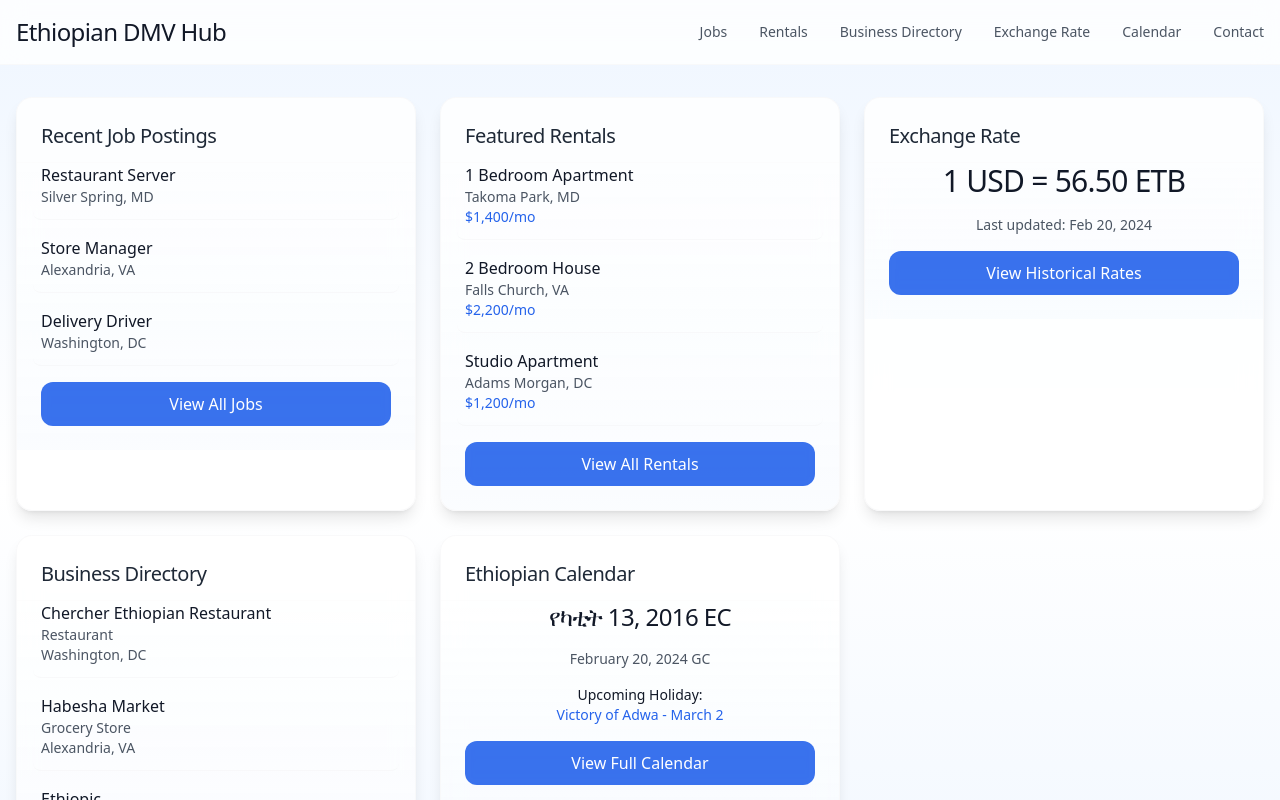
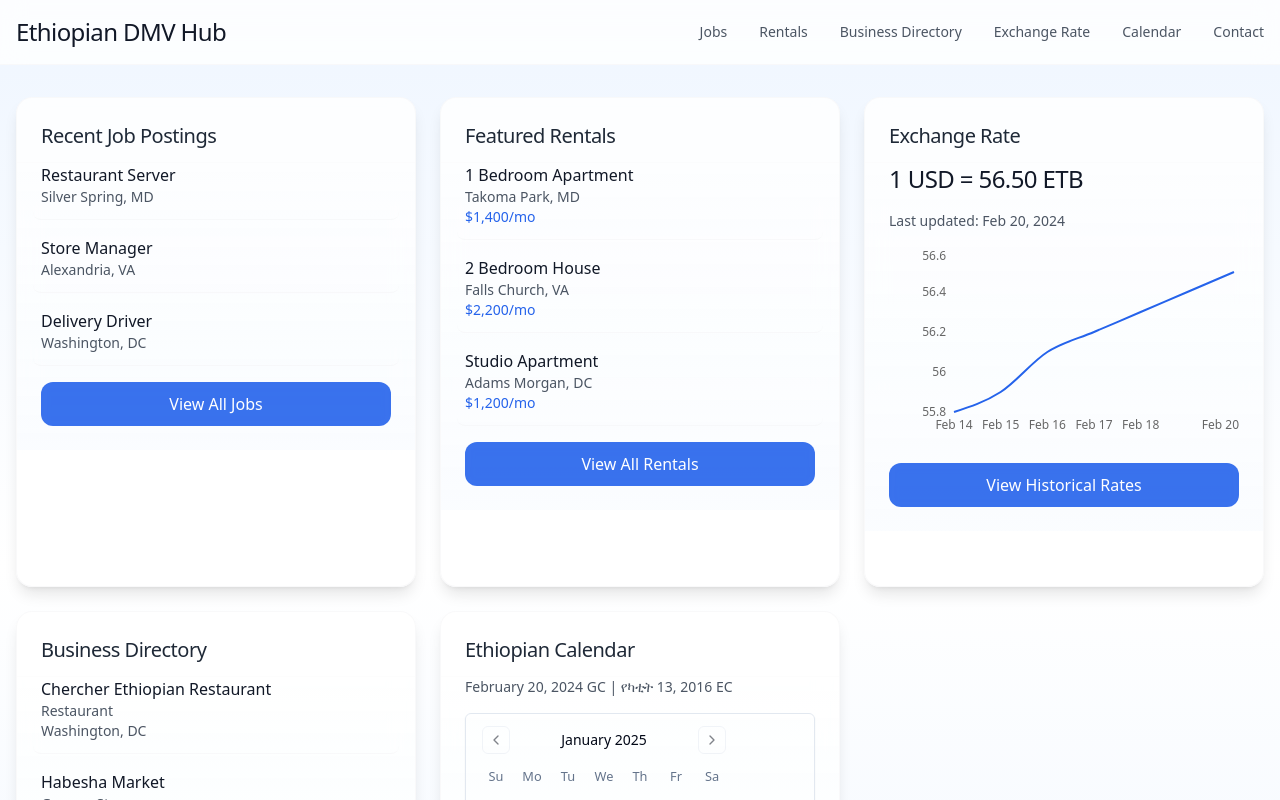
Before and after one commit to beka10f/ethioconnect-hub, a React (Vite) app: page / in a window 1280 px wide. Shown: the top 800 px of the page. Built offline with nearby package versions, Linux system fonts and the light colour scheme.

Commit message:
Add calendar view and graph
Implement a calendar view within the CalendarPortal component and replace the Ethiopian exchange rate display with a graph in the ExchangeRatePortal component.
[skip gpt_engineer]

```diff
--- a/src/components/CalendarPortal.tsx
+++ b/src/components/CalendarPortal.tsx
@@ -1,18 +1,19 @@
 import Portal from "./Portal";
+import { Calendar } from "@/components/ui/calendar";
 
 const CalendarPortal = () => {
   return (
     <Portal title="Ethiopian Calendar">
-      <div className="text-center space-y-4">
-        <div className="text-2xl font-medium text-gray-900 tracking-tight">የካቲት 13, 2016 EC</div>
-        <p className="text-sm text-gray-600">February 20, 2024 GC</p>
-        <div className="mt-4 text-sm text-gray-900">
+      <div className="space-y-4">
+        <div className="text-sm text-gray-600 mb-2">February 20, 2024 GC | የካቲት 13, 2016 EC</div>
+        <Calendar
+          mode="single"
+          className="rounded-md border shadow-sm"
+        />
+        <div className="text-sm text-gray-900">
           <p>Upcoming Holiday:</p>
           <p className="font-medium text-blue-600">Victory of Adwa - March 2</p>
         </div>
-        <button className="w-full mt-4 bg-blue-600/90 backdrop-blur-sm text-white py-2.5 rounded-xl hover:bg-blue-700 transition-colors duration-200">
-          View Full Calendar
-        </button>
       </div>
     </Portal>
   );
--- a/src/components/ExchangeRatePortal.tsx
+++ b/src/components/ExchangeRatePortal.tsx
@@ -1,11 +1,51 @@
 import Portal from "./Portal";
+import { LineChart, Line, XAxis, YAxis, Tooltip, ResponsiveContainer } from "recharts";
 
 const ExchangeRatePortal = () => {
+  // Sample data - in a real app, this would come from an API
+  const data = [
+    { date: "Feb 14", rate: 55.8 },
+    { date: "Feb 15", rate: 55.9 },
+    { date: "Feb 16", rate: 56.1 },
+    { date: "Feb 17", rate: 56.2 },
+    { date: "Feb 18", rate: 56.3 },
+    { date: "Feb 19", rate: 56.4 },
+    { date: "Feb 20", rate: 56.5 },
+  ];
+
   return (
     <Portal title="Exchange Rate">
-      <div className="text-center space-y-4">
-        <div className="text-3xl font-medium text-gray-900 tracking-tight">1 USD = 56.50 ETB</div>
+      <div className="space-y-4">
+        <div className="text-2xl font-medium text-gray-900 tracking-tight">
+          1 USD = 56.50 ETB
+        </div>
         <p className="text-sm text-gray-600">Last updated: Feb 20, 2024</p>
+        <div className="h-[200px] w-full">
+          <ResponsiveContainer width="100%" height="100%">
+            <LineChart data={data}>
+              <XAxis
+                dataKey="date"
+                fontSize={12}
+                tickLine={false}
+                axisLine={false}
+              />
+              <YAxis
+                fontSize={12}
+                tickLine={false}
+                axisLine={false}
+                domain={['auto', 'auto']}
+              />
+              <Tooltip />
+              <Line
+                type="monotone"
+                dataKey="rate"
+                stroke="#2563eb"
+                strokeWidth={2}
+                dot={false}
+              />
+            </LineChart>
+          </ResponsiveContainer>
+        </div>
         <button className="w-full mt-4 bg-blue-600/90 backdrop-blur-sm text-white py-2.5 rounded-xl hover:bg-blue-700 transition-colors duration-200">
           View Historical Rates
         </button>
```
